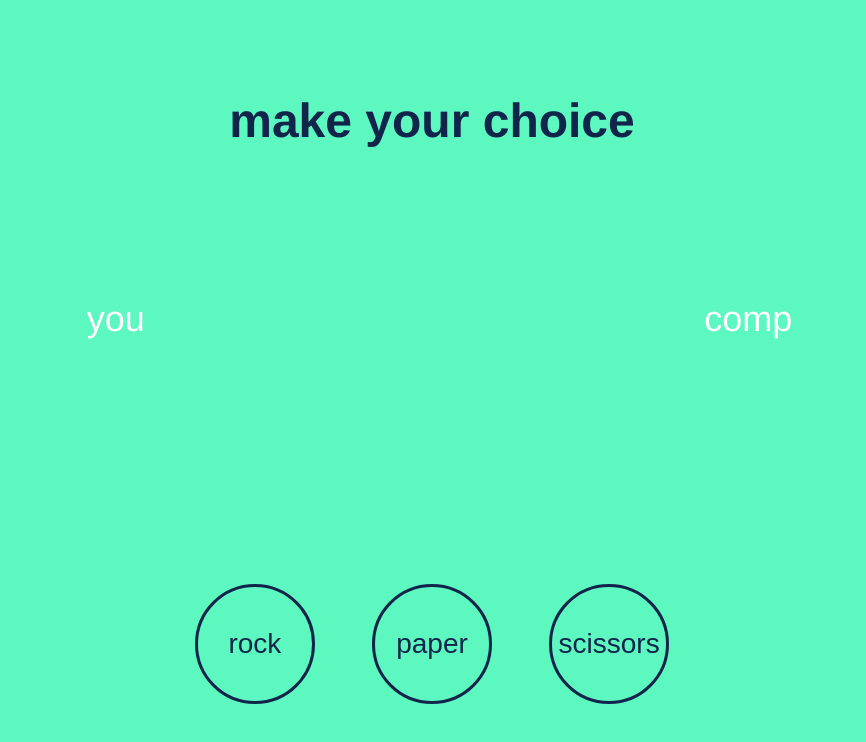
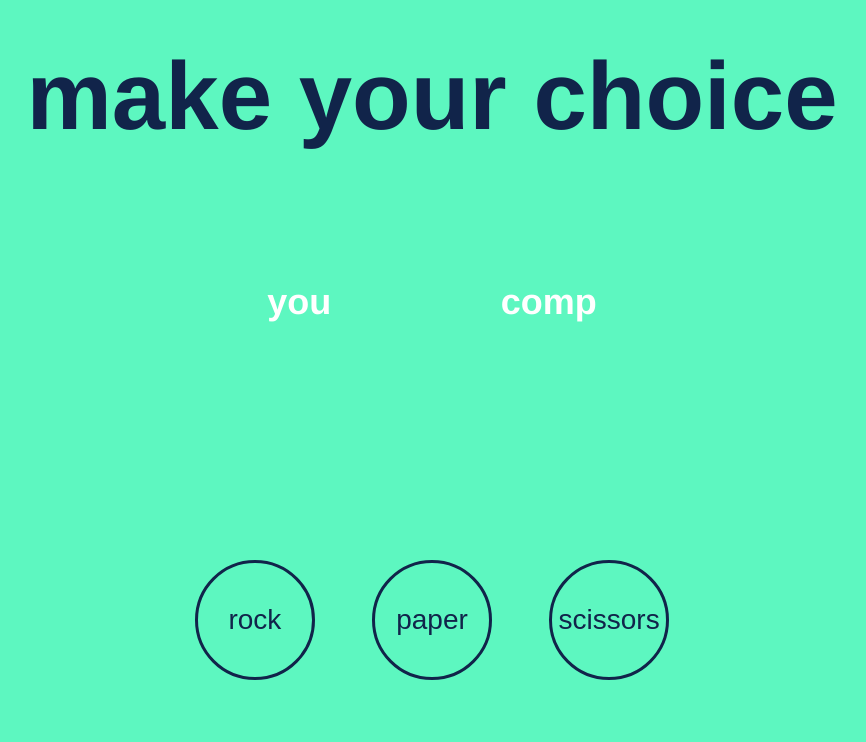
Before and after one commit to niconacht/rock_paper_scissors, a plain HTML site: page index.html in a window 1280 px wide. Shown: the whole page, without its empty margins (208-1074 px from the left). Drawn offline with Linux system fonts and the light colour scheme.

Commit message:
styling font sizes

```diff
--- a/styles.css
+++ b/styles.css
@@ -1,13 +1,18 @@
 * { padding: 0; margin: 0;}
+
+html {
+font-size: 100%;
+}
 
 h1 {
   text-align: center;
-  font-size: 4em;
+  font-size: 4rem;
   font-weight: 600;
-  padding: 5%;
+  padding: 1rem;
   margin: auto;
   align-items: center;
 }
+
 img {
   display: block;
 }
@@ -45,6 +50,7 @@ img {
 
 .players {
   font-size: 4em;
+  font-weight: 600;
   color: #fff;
   padding: 5%;
   display: grid;
@@ -82,7 +88,8 @@ img {
 /*media queries*/
 @media screen and (min-width: 750px) {
   h1{
-    font-size: 48px;
+    padding: 0;
+    font-size: 6rem;
   }
 
   .btn {
@@ -92,11 +99,21 @@ img {
     height: 120px;
     margin: 25px;
     display: inline-block;
-
   }
 
   .players {
     font-size: 36px;
+    display: inline-block;
+  }
+
+  .icon {
+    padding: 40px;
+    width: 150px;
+  }
+
+  #game-display {
+    display:block;
+    text-align: center;
   }
 
   #buttons{
```
